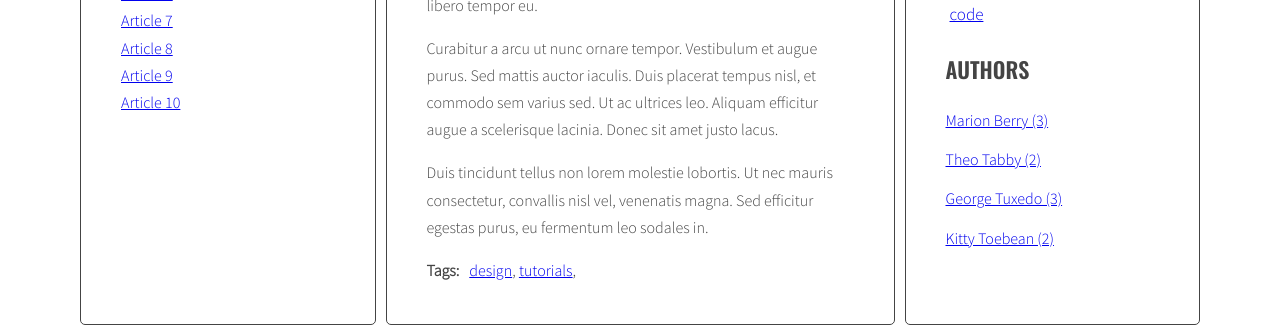
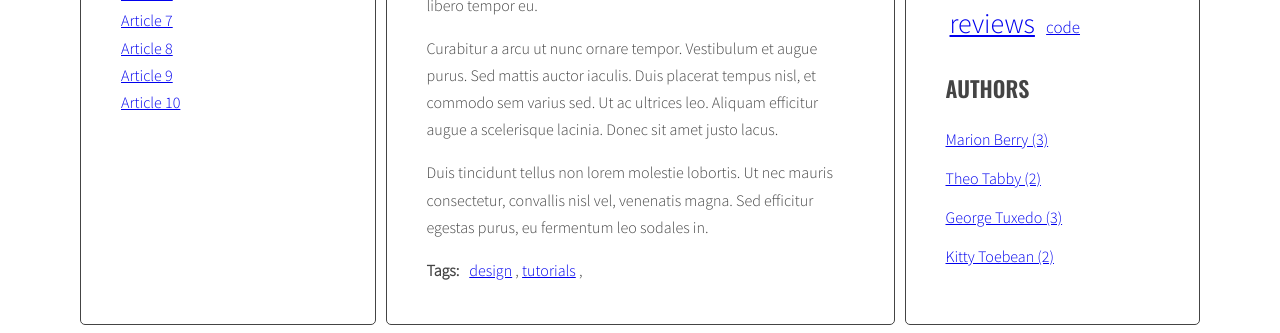
Before and after one commit to BlazejKowol/Blog-JS-Task-1, a website: page index.html in a window 1280 px wide. Shown: the part 514-847 px from the top of the page. Drawn offline with nearby package versions, Linux system fonts and the light colour scheme.

Commit message:
add handlebars to index.html and .js

```diff
--- a/index.html
+++ b/index.html
@@ -223,5 +223,25 @@
               </main>
             </div>
         </div>
+        <script id="template-article-link" type="text/x-handlebars-template">
+          <li><a href="#{{ id }}"><span>{{ title }}</span></a></li>
+        </script>
+        <script id="template-tag-link" type="text/x-handlebars-template">
+          <li><a href="#tag-{{ tag }}">{{ tag }}</a></li>
+        </script>
+        <script id="template-author-link" type="text/x-handlebars-template">
+          <a href="#author-{{ author }}">{{ author }}</a>
+        </script>
+        <script id="template-tag-cloud-link" type="text/x-handlebars-template">
+          {{#each tags}}
+          <li><a class="{{ className }}" href="#tag-{{ tag }}">{{ tag }}</a></li>
+          {{/each}}
+        </script>
+        <script id="template-author-link-sidebar" type="text/x-handlebars-template">
+          {{#each authors}}
+          <li><a href="#author-{{ author }}">{{ author }} ({{ count }})</a></li>
+          {{/each}}
+        </script>
+        <script src="https://cdnjs.cloudflare.com/ajax/libs/handlebars.js/4.1.0/handlebars.min.js"></script>
         <script src="js/script.js"></script>
     </body>
--- a/js/script.js
+++ b/js/script.js
@@ -1,3 +1,11 @@
+const templates = {
+  articleLink: Handlebars.compile(document.querySelector('#template-article-link').innerHTML),
+  tagLink: Handlebars.compile(document.querySelector('#template-tag-link').innerHTML),
+  authorLink: Handlebars.compile(document.querySelector('#template-author-link').innerHTML),
+  tagCloudLink: Handlebars.compile(document.querySelector('#template-tag-cloud-link').innerHTML),
+  authorLinkSidebar: Handlebars.compile(document.querySelector('#template-author-link-sidebar').innerHTML),
+}
+
 const optArticleSelector = '.post',
   optTitleSelector = '.post-title',
   optTitleListSelector = '.titles',
@@ -78,8 +86,8 @@ function generateTitleLinks(customSelector = ''){
 
     /* create HTML of the link */
 
-    const linkHTML = '<li><a href="#' + articleId + '"><span>' + articleTitle + '</span></a></li>';
-    console.log('link HTML: ', linkHTML);
+    const linkHTMLData = {id: articleId, title: articleTitle};
+    const linkHTML = templates.articleLink(linkHTMLData);
 
     /* insert link into titleList */
 
@@ -93,7 +101,7 @@ function generateTitleLinks(customSelector = ''){
   for(let link of links){
     link.addEventListener('click', titleClickHandler);
   }
-}
+};
 
 const calculateTagsParams = function(tags) {
 
@@ -164,8 +172,8 @@ function generateTags(){
 
       /* [DONE] generate HTML of the link */
 
-      const linkTagHTML = '<li><a href="#tag-' + tag + '">' + tag + '</a></li>';
-      console.log('linkTagHTML: ', linkTagHTML)
+      const linkTagHTMLData = {tag:tag};
+      const linkTagHTML = templates.tagLink(linkTagHTMLData);
 
       /* [DONE] add generated code to html variable */
 
@@ -202,21 +210,30 @@ function generateTags(){
   console.log('tagsParams:', tagsParams);
 
   /* [NEW] create variable for all links HTML code */
-let allTagsHTML = '';
+    const allTagsData = {tags: []};
+    console.log('All Tags Data: ', allTagsData);
 
 /* [NEW] START LOOP: for each tag in allTags: */
   for(let tag in allTags){
     /* [NEW] generate code of a link and add it to allTagsHTML */
 
-    const tagLinkHTML = '<li><a class="' + calculateTagClass(allTags[tag], tagsParams) + '" href="#tag-' + tag + '">' + tag + '</a></li>';
-    console.log('tagLinkHTML:', tagLinkHTML);
+    //const tagLinkHTML = '<li><a class="' + calculateTagClass(allTags[tag], tagsParams) + '" href="#tag-' + tag + '">' + tag + '</a></li>';
+    //console.log('tagLinkHTML:', tagLinkHTML);
 
-     allTagsHTML += tagLinkHTML; //'<li><a class="tag-size-3" href="#tag-cat">cat</a></li>';
-     console.log('All Tags HTML', allTagsHTML);
+    allTagsData.tags.push({
+      tag: tag,
+      count: allTags[tag],
+      className: calculateTagClass(allTags[tag], tagsParams)
+    });
+
+    console.log('All Tags Data: ', allTagsData.tags)
+
+     //allTagsHTML += tagLinkHTML; //'<li><a class="tag-size-3" href="#tag-cat">cat</a></li>';
+     //console.log('All Tags HTML', allTagsHTML);
     /* [NEW] END LOOP: for each tag in allTags: */
   }
   /*[NEW] add HTML from allTagsHTML to tagList */
-  tagList.innerHTML = allTagsHTML;
+  tagList.innerHTML = templates.tagCloudLink(allTagsData);
 }
 
 function tagClickHandler(event){
@@ -320,8 +337,11 @@ function generateAuthors(){
 
     /* [DONE] generate HTML of the link */
 
-    const linkAuthorHTML = '<a href="#author-' + articleAuthor + '">' + articleAuthor + '</a>';
-    console.log('Link Author HTML: ', linkAuthorHTML);
+    //const linkAuthorHTML = '<a href="#author-' + articleAuthor + '">' + articleAuthor + '</a>';
+    //console.log('Link Author HTML: ', linkAuthorHTML);
+
+    const linkAuthorHTMLData = {author: articleAuthor};
+    const linkAuthorHTML = templates.authorLink(linkAuthorHTMLData);
 
     /* [DONE] insert HTML of all the links into the authors wrapper */
 
@@ -346,22 +366,27 @@ function generateAuthors(){
     console.log('all authors', allAuthors);
 
     /* [NEW] create variable for all links HTML code */
-    let allAuthorsHTML = '';
+    const allAuthorsData = {authors: []};
 
     /* [NEW] START LOOP: for each author in allAuthors: */
     for(let articleAuthor in allAuthors){
 
       /* [NEW] generate code of a link and add it to allAuthorsHTML */
 
-      const authorLinkHTML = '<li><a href="#author-' + articleAuthor + '">' + articleAuthor + ' ' + '(' + allAuthors[articleAuthor] + ')' + '</a></li>';
-      console.log('authorLinkHTML:', authorLinkHTML);
+      allAuthorsData.authors.push({
+        author: articleAuthor,
+        count: allAuthors[articleAuthor],
+      });
 
-       allAuthorsHTML += authorLinkHTML; //'<li><a href="#author-Marion Berry">Marion Berry 4</a></li>';
-       console.log('All Authors HTML', allAuthorsHTML);
+      //const authorLinkHTML = '<li><a href="#author-' + articleAuthor + '">' + articleAuthor + ' ' + '(' + allAuthors[articleAuthor] + ')' + '</a></li>';
+      //console.log('authorLinkHTML:', authorLinkHTML);
+
+       //allAuthorsHTML += authorLinkHTML; //'<li><a href="#author-Marion Berry">Marion Berry (4)</a></li>';
+       //console.log('All Authors HTML', allAuthorsHTML);
       /* [NEW] END LOOP: for each author in allAuthors: */
     }
     /*[NEW] add HTML from allAuthorsHTML to authorsList */
-      authorsList.innerHTML = allAuthorsHTML;
+      authorsList.innerHTML = templates.authorLinkSidebar(allAuthorsData);
 }
 
 function authorClickHandler(event){
```
Also changed, not shown: .eslintrc.json.
